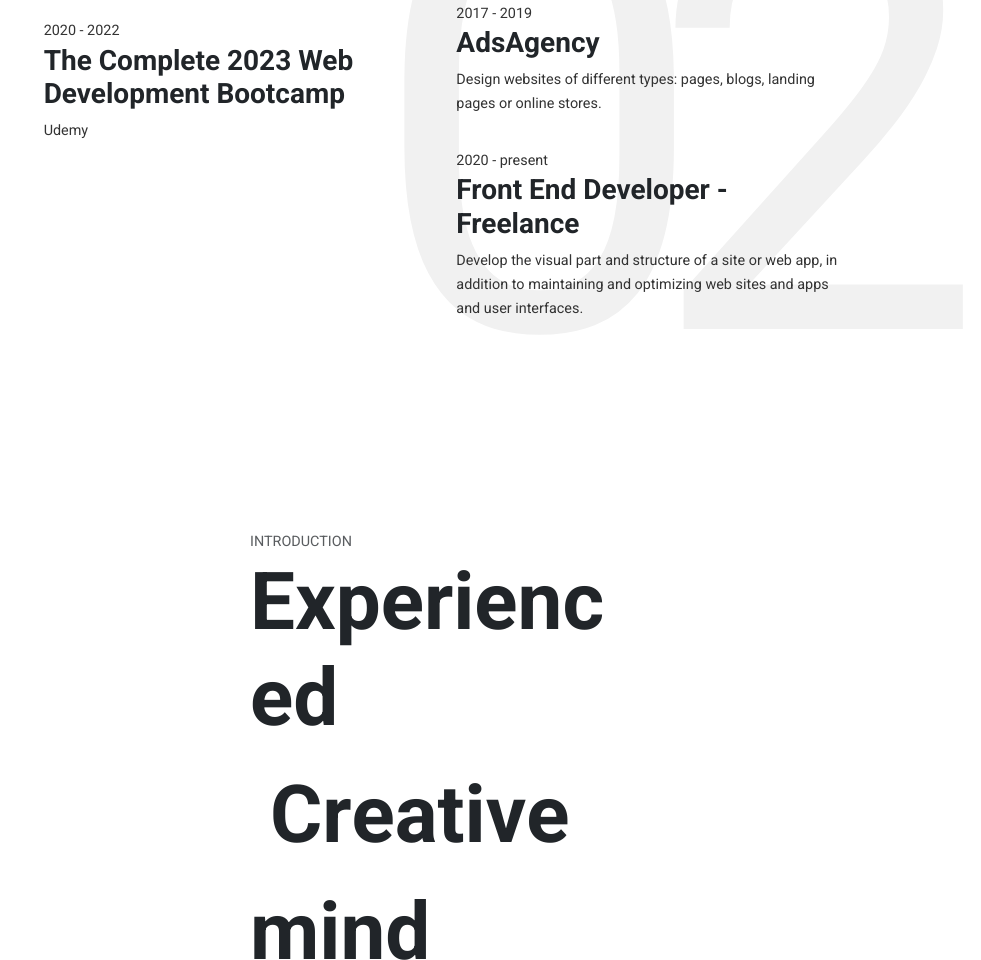
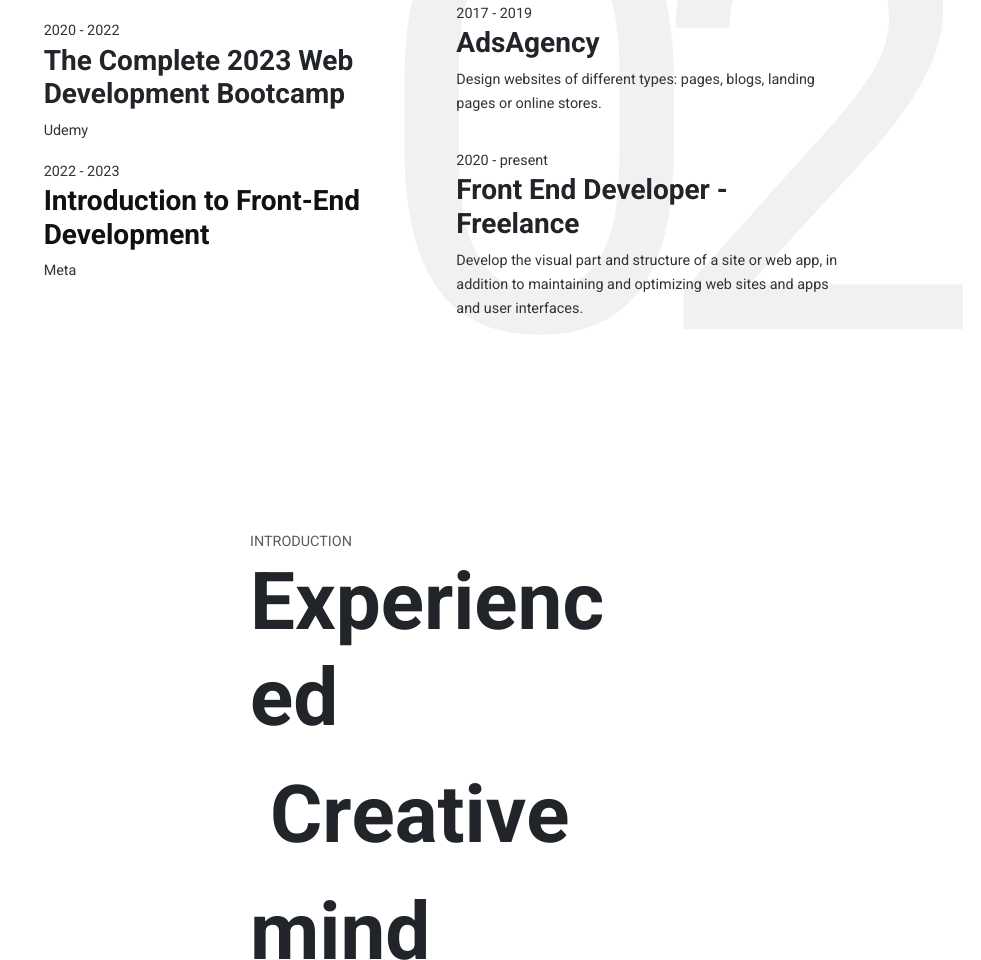
Before and after one commit to josephstakeland/Portfolio, a plain HTML site: page index.html in a window 1280 px wide. Shown: the part 1196-2156 px from the top of the page, without its empty margins (299-1280 px from the left). Drawn offline with nearby package versions, Linux system fonts and the light colour scheme.

Commit message:
new certification added

```diff
--- a/index.html
+++ b/index.html
@@ -294,6 +294,11 @@
                   <span class="meta-date">2020 - 2022</span>
                   <h3 class="info-title">The Complete 2023 Web Development Bootcamp</h3>
                   <p>Udemy</p>
+                </div>
+                <div class="data-info" data-aos="fade-up" data-aos-delay="100">
+                  <span class="meta-date">2022 - 2023</span>
+                  <h3 class="info-title"><a href="https://www.coursera.org/account/accomplishments/verify/S9WGYZ426EDW" target="_blank">Introduction to Front-End Development</a></h3>
+                  <p>Meta</p>
                 </div>
               </div>
               <div class="col-lg-6 pb-5">
```
